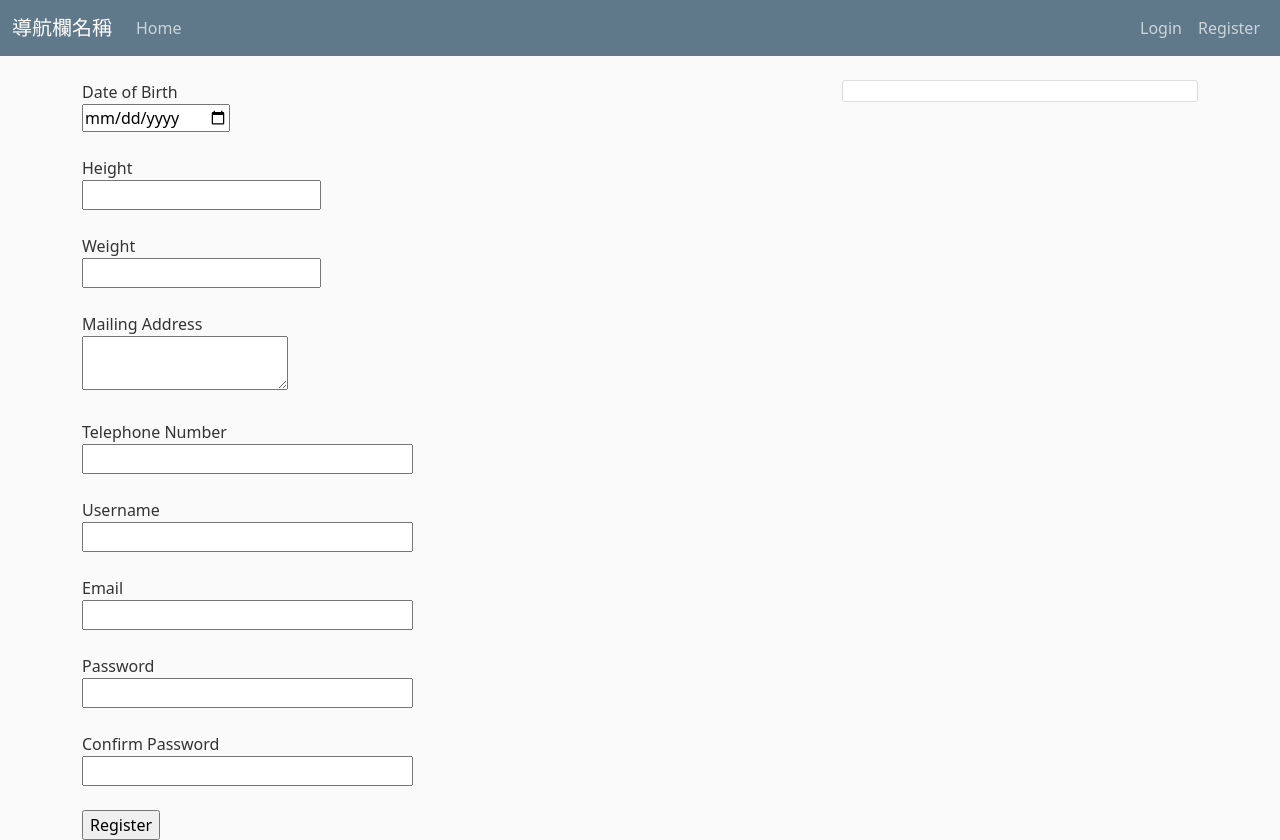
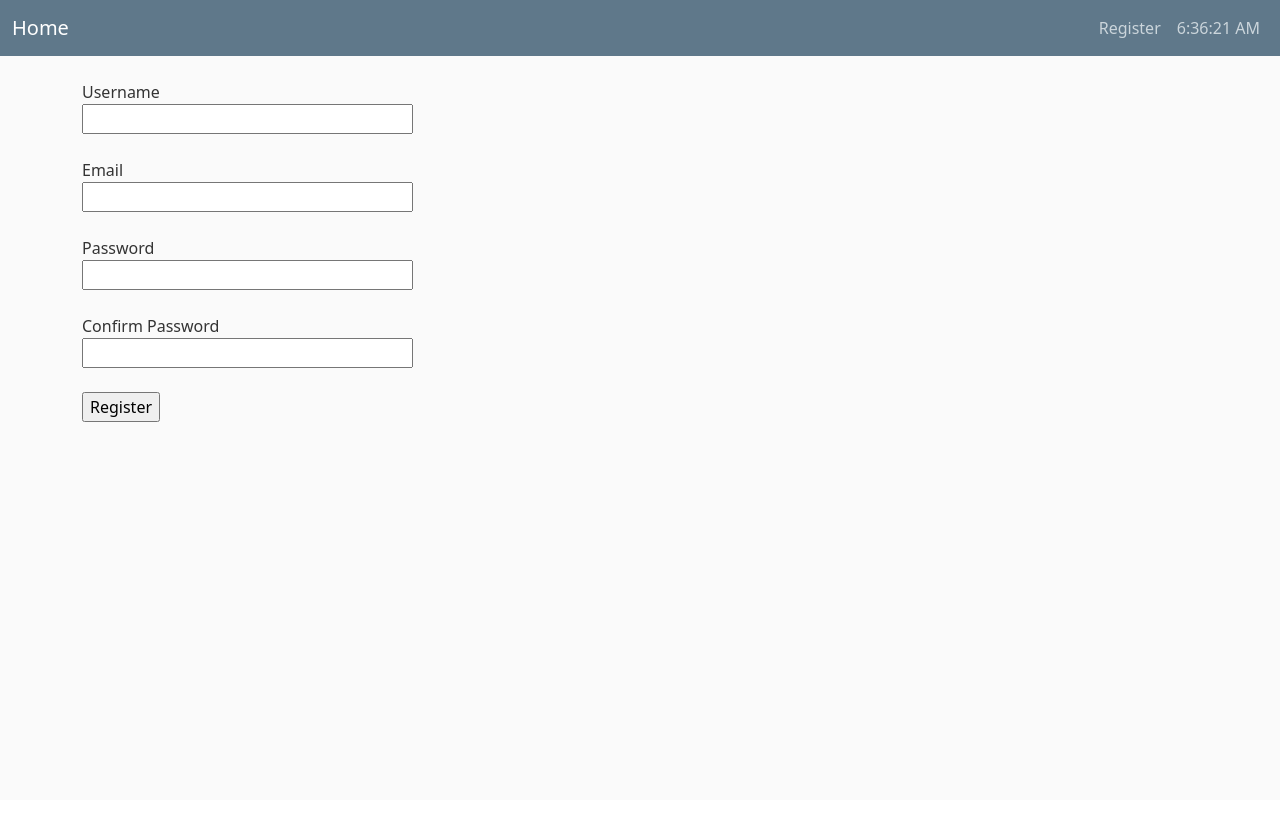
Before and after one commit to Ethan-YanXiang/yxl1751, a Flask app: page /register in a window 1280 px wide. After the commit the page ends 422 px from the top, so only its background shows below. Run offline with Flask 3, Linux system fonts and the light colour scheme.

Commit message:
add get_current_time

```diff
--- a/app/forms.py
+++ b/app/forms.py
@@ -1,27 +1,29 @@
 # 從 包 調用 模組
 from flask_wtf import FlaskForm
-from wtforms import StringField, PasswordField, SubmitField, TextAreaField
-from wtforms.fields import DateField, TelField, DecimalField
-from wtforms.validators import DataRequired, EqualTo, Email, Length, NumberRange, ValidationError
-# DataRequired: non-empty input
-# EqualTo: two passwords are identical
-# Email: valid email address
+from wtforms import StringField, PasswordField, SubmitField, BooleanField
+from wtforms.fields import DateField
+from wtforms.validators import DataRequired, EqualTo, Email, Length, ValidationError
+from app.models import User
 
 
 class LoginForm(FlaskForm):
     username = StringField('Username', validators=[DataRequired()])
     password = PasswordField('Password', validators=[DataRequired()])
+    remember_me = BooleanField('Remember Me')
     submit = SubmitField('Sign In')
 
 
 class RegistrationForm(FlaskForm):
-    date = DateField('Date of Birth', validators=[DataRequired(message='Required field')])
-    number = TelField('Telephone Number', validators=[DataRequired()])
-    address = TextAreaField('Mailing Address', validators=[DataRequired()])
-    height = DecimalField('Height', validators=[DataRequired(), NumberRange(min=54.6, max=272.0, message='Height must between %(min)s and %(max)s cm')])
-    weight = DecimalField('Weight', validators=[DataRequired()])
     username = StringField('Username', validators=[DataRequired()])
     email = StringField('Email', validators=[DataRequired(), Email(granular_message=True)])
     password = PasswordField('Password', validators=[DataRequired(), Length(min=4, max=8)])
     confirm_password = PasswordField('Confirm Password', validators=[DataRequired(), EqualTo('password', message='%(other_label)s doesn\'t match')])
     submit = SubmitField('Register')
+
+    def validate_username(self, username):
+        if User.query.filter_by(username=username.data).first():
+            raise ValidationError('This username is already taken. Please choose another')
+
+    def validate_email(self, email):
+        if User.query.filter_by(email=email.data).first():
+            raise ValidationError('This email address is already registered. Please choose another')
--- a/app/llama3/Ollama.py
+++ b/app/llama3/Ollama.py
@@ -5,7 +5,7 @@ def llama3_summary(url):
     model = 'llama3.1'
     llm = Ollama(model=model)
 
-    prompt = f'Please summarize the following news article in a concise summary: {url}'
+    prompt = f'Summarize the following news article: {url}'
     response = llm.invoke(prompt)  # summa
     return response
 
--- a/app/routes.py
+++ b/app/routes.py
@@ -1,12 +1,15 @@
 from app import app, db
 from app.forms import LoginForm, RegistrationForm
-from app.models import Article, Cluster
+from app.models import Article, Cluster, User
 from app.llama3.Ollama import llama3_summary, llama3_sentiment
 from flask import render_template, redirect, url_for, flash, request
+from flask_login import current_user, login_user, logout_user, login_required
+from urllib.parse import urlsplit
 
 
 @app.route('/')
 @app.route('/index')
+@login_required
 def home_func():
     sort_order = request.args.get('sort', 'desc')
 
@@ -44,42 +47,58 @@ def home_func():
 
 
 @app.route('/article/<int:article_id>')
-def show_article(article_id):
+@login_required
+def article_func(article_id):
     article = Article.query.get(article_id)
     summary = llama3_summary(article.url)
     # sentiment = llama3_sentiment(article.url)
     return render_template('article.html', article=article, summary=summary, title=article.headline)
 
 
-@app.route('/login', methods=['GET', 'POST'])  # POST: safely send sensitive data to a server page
-def login_func():
-    form = LoginForm()  # 呼叫 LoginForm() 類，初始化一個 form object
+@app.route('/login', methods=['GET', 'POST'])
+def login():
+    if current_user.is_authenticated:
+        return redirect(url_for('home_func'))
+    form = LoginForm()
+    if form.validate_on_submit():
+        user = User.query.filter_by(username=form.username.data).first()
+        if user is None or not user.check_password(form.password.data):
+            flash('Invalid username or password', 'danger')
+            return redirect(url_for('login'))
+        login_user(user, remember=form.remember_me.data)
+        flash(f'Login for {form.username.data}', 'success')
+        next_page = request.args.get('next')
+        if not next_page or urlsplit(next_page).netloc != '':
+            next_page = url_for('home_func')
+        return redirect(next_page)
+    return render_template('login.html', title='Sign In', form=form)
 
-    userdata = form.username.data
-    password_data = form.password.data
-    try:
-        if userdata.lower() == 'admin':
-            flash(f'Username can\'t be {form.username.data}', 'danger')
-        elif not userdata.isalpha() and userdata:
-            flash(f'Username must be alphanumeric', 'danger')
-        elif not password_data.isdigit() and password_data:
-            flash(f'Password must be digit', 'danger')
-        elif len(password_data) < 4:
-            flash(f'Password must be at least 4 characters', 'danger')
-        elif form.validate_on_submit():  # all fields validate correctly, request via POST, return True.
-            flash(f'Login for {form.username.data}', 'success')  # .data = data typed in
-            return redirect(url_for('home_func'))  # once login, where should it go (POST)
-    except AttributeError:
-        pass
 
-    return render_template('login.html', title='Sign In', form=form)
-    # fetching the page first time (GET)
+@app.route('/logout')
+def logout_func():
+    logout_user()
+    return redirect(url_for('home_func'))
 
 
 @app.route('/register', methods=['GET', 'POST'])
 def register_func():
     form = RegistrationForm()
     if form.validate_on_submit():
+        user_exists = User.query.filter_by(username=form.username.data).first()
+        email_exists = User.query.filter_by(email=form.email.data).first()
+        if user_exists:
+            flash('Username already exists.')
+            return render_template('registration.html', title='Register', form=form)
+        if email_exists:
+            flash(' Email already exists.')
+            return render_template('registration.html', title='Register', form=form)
+
+        new_user = User(username=form.username.data, email=form.email.data)
+        new_user.set_password(form.password.data)
+
+        db.session.add(new_user)
+        db.session.commit()
+
         flash(f'Registration for {form.username.data} received', 'success')
         return redirect(url_for('home_func'))
     return render_template('registration.html', title='Register', form=form)
--- a/app/templates/base.html
+++ b/app/templates/base.html
@@ -11,7 +11,7 @@
         {% if title %}
         <title>{{ title }}</title>
         {% else %}
-        <title>標籤頁抬頭</title>
+        <title>Real-Time News Topic Detection and Classification System</title>
         {% endif %}
 
         <link rel="stylesheet"
@@ -31,7 +31,7 @@
         <nav class="navbar navbar-expand-md navbar-dark bg-steel fixed-top">
             <div class="container-fluid">
 
-                <a class="navbar-brand mr-4" href="/">導航欄名稱</a>
+                <a class="navbar-brand mr-4" href="/">Home</a>
 
                 <button class="navbar-toggler"
                         type="button"
@@ -46,17 +46,29 @@
                 <div class="collapse navbar-collapse" id="navbarToggle">
                     {# Navbar Left Side (Margin End(right) auto fill with spaces) #}
                     <div class="navbar-nav me-auto">
-                        <a class="nav-item nav-link" href="{{ url_for('home_func') }}">Home</a>
                     </div>
                     {# Navbar Right Side #}
                     <div class="navbar-nav">
-                        <a class="nav-item nav-link" href="{{ url_for('login_func') }}">Login</a>
-                        <a class="nav-item nav-link" href="{{ url_for('register_func') }}">Register</a>
+                        {% if current_user.is_authenticated %}
+                            <span class="nav-item nav-link">Welcome back {{ current_user.username }}</span>
+                            <a class="nav-item nav-link" href="{{ url_for('logout_func') }}">Logout {{ current_user.username }}</a>
+                        {% else %}
+                            <a class="nav-item nav-link" href="{{ url_for('register_func') }}">Register</a>
+                        {% endif %}
+                        <span class="nav-item nav-link" id="current-time"></span>
                     </div>
                 </div>
             </div>
         </nav>
     </header>
+
+    <script>
+        function get_current_time() {
+            document.getElementById('current-time').textContent = new Date().toLocaleTimeString();
+        }
+        setInterval(get_current_time, 1000);
+        get_current_time();
+    </script>
 
     <main role="main" class="container">
         {% with messages = get_flashed_messages(with_categories=true) %} {# get messages list (with categories) #}
@@ -70,13 +82,8 @@
         {% endwith %}
 
         <div class="row">
-            <div class="col-sm-8">
+            <div>
                 {% block content %}{% endblock content %}
-            </div>
-            <div class="col-sm-4">
-                <div class="content-section">
-                    {% block sidebar %}{% endblock sidebar %}
-                </div>
             </div>
         </div>
 
--- a/app/templates/registration.html
+++ b/app/templates/registration.html
@@ -1,59 +1,9 @@
 {% extends "base.html" %}
 
 {% block content %}
-    <form method="POST" action="{{ url_for('register_func') }}" novalidate>
+    <form method="POST" action="" novalidate>
 
         {{ form.hidden_tag() }}
-
-        <div>
-            {{ form.date.label }}<br/>
-            {{ form.date(size=30) }}<br/>
-            {% for error in form.date.errors %}
-                <span style="color: red;">
-                    {{ error }}
-                </span>
-            {% endfor %}<br/>
-        </div>
-
-        <div>
-            {{ form.height.label }}<br/>
-            {{ form.height(size=30) }}<br/>
-            {% for error in form.height.errors %}
-                <span style="color: red;">
-                    {{ error }}
-                </span>
-            {% endfor %}<br/>
-        </div>
-
-        <div>
-            {{ form.weight.label }}<br/>
-            {{ form.weight(size=30) }}<br/>
-            {% for error in form.weight.errors %}
-                <span style="color: red;">
-                    {{ error }}
-                </span>
-            {% endfor %}<br/>
-        </div>
-
-        <div>
-            {{ form.address.label }}<br/>
-            {{ form.address(size=30) }}<br/>
-            {% for error in form.address.errors %}
-                <span style="color: red;">
-                    {{ error }}
-                </span>
-            {% endfor %}<br/>
-        </div>
-
-        <div>
-            {{ form.number.label }}<br/>
-            {{ form.number(size=30) }}<br/>
-            {% for error in form.number.errors %}
-                <span style="color: red;">
-                    {{ error }}
-                </span>
-            {% endfor %}<br/>
-        </div>
 
         <div>
             {{ form.username.label }}<br/>
--- a/run_scrapers.py
+++ b/run_scrapers.py
@@ -11,6 +11,7 @@ def main():
         db.create_all()
         train_and_save_tfidf_vectorizer()  # when corpus
 
+# delete
         dailymail_scraper()
         dailymirror_scraper()
         theguardian_scraper()
```
Also changed, not shown: app/__init__.py (+5 -2 lines), app/models.py (+30 -1 lines), app/templates/article.html (+0 -11 lines), app/templates/index.html (+1 -12 lines), app/templates/login.html (+13 -22 lines), app/static/favicon.ico (added), app/static/images/favicon.ico.
